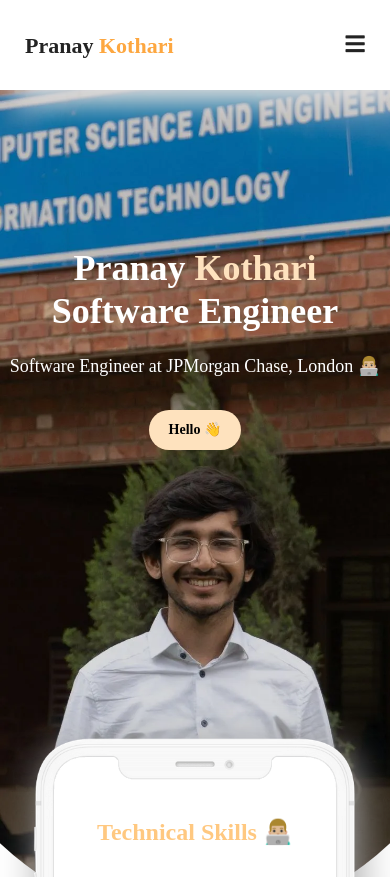
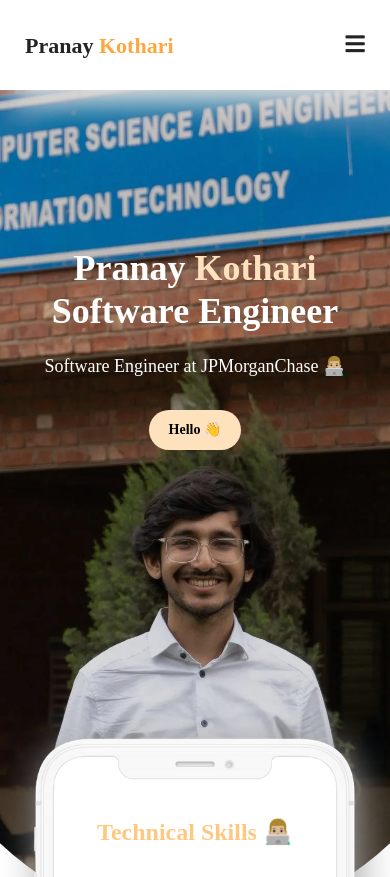
Before and after one commit to Heisenberg-737/Heisenberg-737.github.io, a plain HTML site: page index.html in a window 390 px wide. Shown: the top 877 px of the page. Drawn offline with Linux system fonts and the light colour scheme; a web font is replaced by a local one.

Commit message:
Updated page for better SEO results

```diff
--- a/css/responsive.css
+++ b/css/responsive.css
@@ -325,6 +325,7 @@
 @media screen and (max-width: 767.98px) {
     .mobile-text-center {
         text-align: center;
+        font-size: var(--font16);
     }
 
     .landing-section .bubble-wrapper .bubble-s-20 {
--- a/index.html
+++ b/index.html
@@ -138,7 +138,7 @@
             <span class="landing-fade-up-item">Software Engineer</span>
           </h1>
           <p class="mobile-text-center landing-fade-up-item">
-            Software Engineer at JPMorgan Chase, London 👨🏼‍💻
+            Software Engineer at JPMorganChase 👨🏼‍💻
           </p>
           <div class="landing-get-started landing-fade-up-item">
             <a href="#" title="Homepage" class="button-look get-started">Hello 👋</a>
@@ -1030,7 +1030,7 @@
             <div class="single-blog">
               <a href="https://bit.ly/medium-pranay" title="A Noob's Journey To An International Internship Offer">
                 <div class="blog-img">
-                  <img src="./images/blog-1.jpeg" alt="Medium Article 1 by Pranay Kothari" />
+                  <img src="./images/blog-1.webp" alt="Medium Article 1 by Pranay Kothari" />
                 </div>
               </a>
               <div class="blog-text">
```
Also changed, not shown: images/blog-1.jpeg (deleted), images/blog-1.webp (added), images/publication-1.png (deleted).
